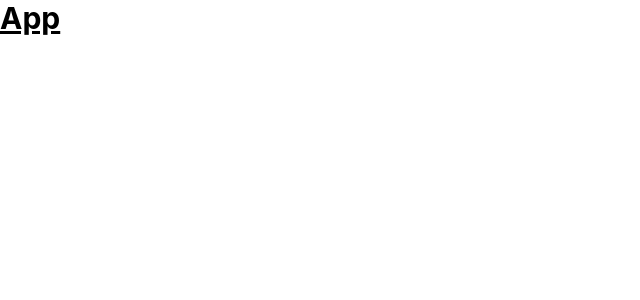
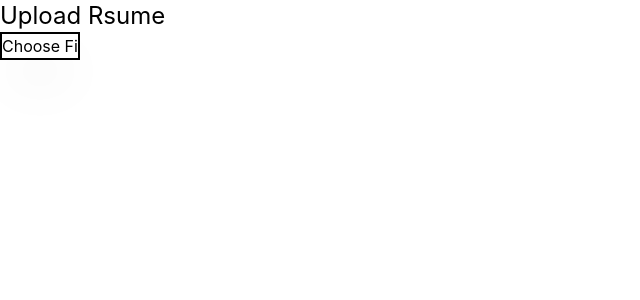
Before and after one commit to Shivam2890/chrome-extension, a React (Vite) app in the folder extension/: page / in a window 1280 px wide. Shown: the top 300 px of the page, without its empty margins (0-640 px from the left). Built offline with nearby package versions, Linux system fonts and the light colour scheme.

Commit message:
Enhance text selection feature: update background listener, improve button creation, and implement resume upload functionality

```diff
--- a/extension/public/background.js
+++ b/extension/public/background.js
@@ -1,7 +1,9 @@
 console.log('backgorun is running')
 
-chrome.runtime.onMessage.addListener((message, sender, sendResponse) => {
+chrome.runtime.onMessage.addListener(async (message, sender, sendResponse) => {
     if (message.type === `SELECTED_TEXT`) {
         console.log(message.payload, 'payload')
+
+
     }
 })
--- a/extension/public/content.js
+++ b/extension/public/content.js
@@ -11,8 +11,12 @@ document.addEventListener('mouseup', (e) => {
     }
 })
 
+let btn = null
 function createButton(selectText) {
-    const btn = document.createElement('button')
+    // if (btn) {
+    //     btn.remove()
+    // }
+    btn = document.createElement('button')
     btn.innerText = 'Get Text'
     btn.style.backgroundColor = 'black'
     btn.style.position = 'fixed'
@@ -27,7 +31,17 @@ function createButton(selectText) {
     document.body.appendChild(btn)
 }
 
-function sendTextToBackground(text) {
+async function sendTextToBackground(text) {
+
+    const storage = await chrome.storage.local.get(['resume'])
+    console.log(storage, 'complete sotrage')
+    // console.log(storage.resume.content, 'content of resume')
+
+    if (!storage.resume) {
+        alert('upload resume')
+        return
+    }
+
     chrome.runtime.sendMessage(
         {
             type: `SELECTED_TEXT`,
--- a/extension/src/App.jsx
+++ b/extension/src/App.jsx
@@ -1,8 +1,32 @@
 import React from 'react'
 
 const App = () => {
+
+  function getResume(e) {
+    console.log(e, 'fomr evet')
+    const file = e.target.files[0]
+    if (!file) {
+      alert('upload resume')
+      return
+    }
+    const reader = new FileReader()
+
+    reader.onload =  function (e) {
+      const pdfIntoString = e.target.result
+
+       chrome.storage.local.set({ resume: { name: file.name, content: pdfIntoString } })
+    }
+
+    reader.readAsDataURL(file)
+  }
+
   return (
-    <div className='text-3xl underline font-bold'>App</div>
+    <div className='w-[400px] h-[200px]'>
+      <h1 className='text-bold text-2xl'>Upload Rsume</h1>
+
+      <input type="file" accept='application/pdf' name='Resume' className='border-2 w-20 shadow-2xl'
+        onChange={getResume} />
+    </div>
   )
 }
 
```
Also changed, not shown: extension/public/manifest.json.
